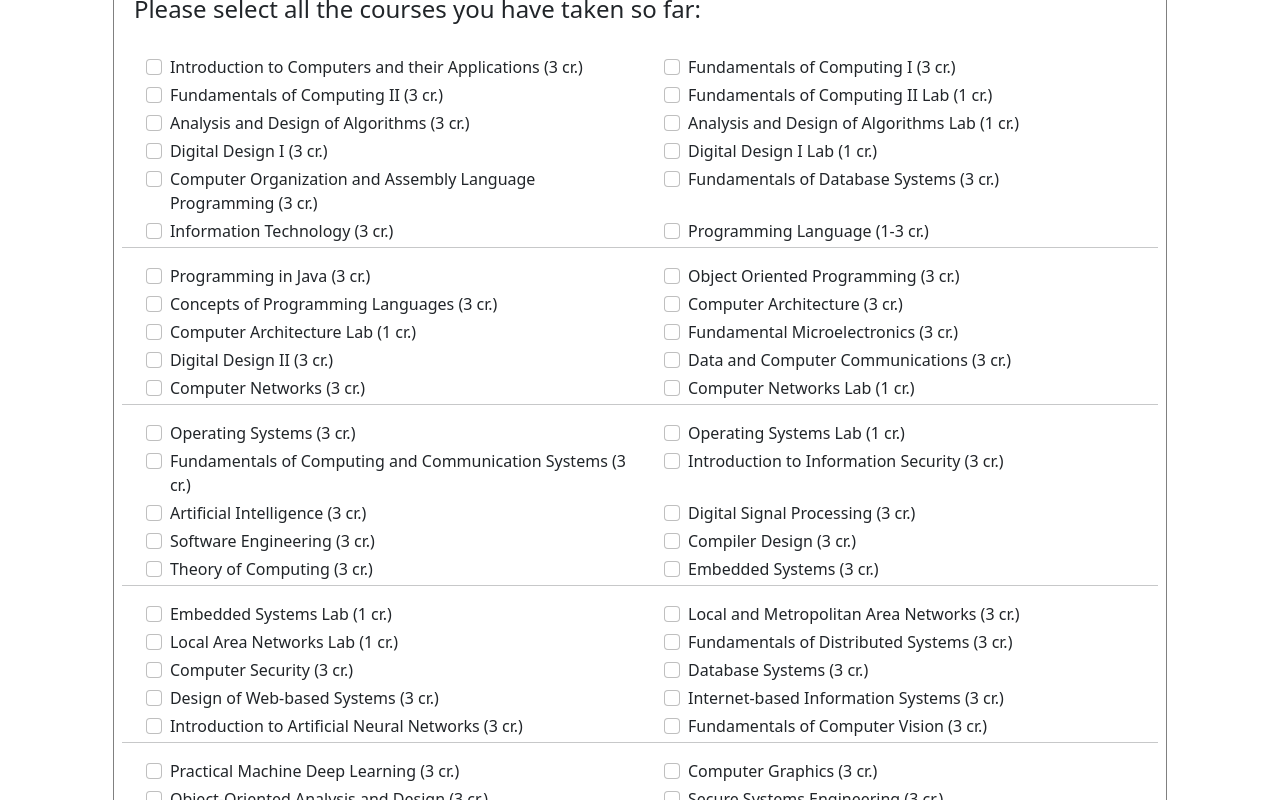
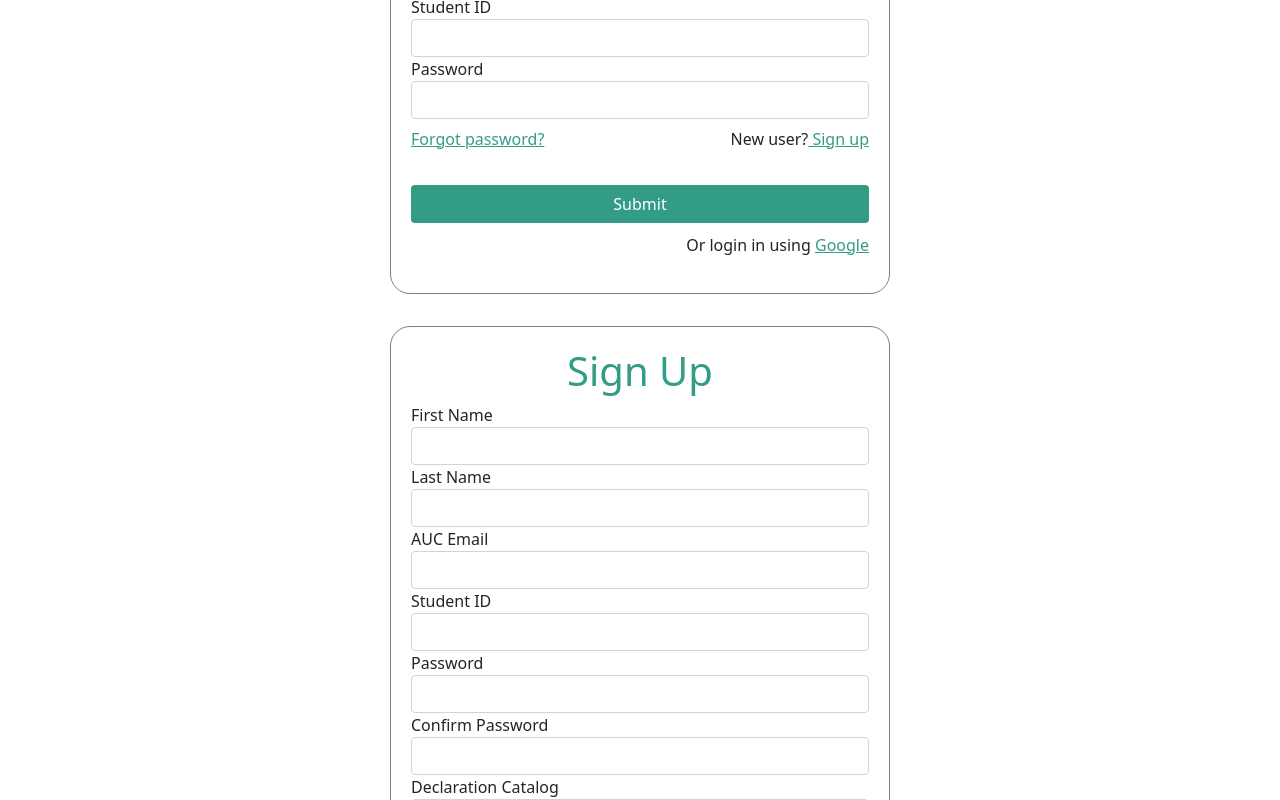
Before and after one commit to Advizly/Advisily, a React (Create React App) app in the folder frontend/automated-advising-system/: page / in a window 1280 px wide. Shown: the part 200-1000 px from the top of the page. Built offline with nearby package versions, Linux system fonts and the light colour scheme.

Commit message:
forms: some ui changes and adds aria-* for accessability

```diff
--- a/frontend/automated-advising-system/src/App.js
+++ b/frontend/automated-advising-system/src/App.js
@@ -1,7 +1,9 @@
 import "./App.css";
+import { BrowserRouter } from "react-router-dom";
+
 import NavBar from "./components/NavBar";
-import { BrowserRouter } from "react-router-dom";
-// import LoginForm from "./components/LoginForm";
+import LoginForm from "./components/LoginForm";
+import SignUpForm from "./components/SignupForm";
 import Footer from "./components/Footer";
 import CoursesForm from "./components/CoursesForm";
 
@@ -11,7 +13,8 @@ function App() {
       <div className="page-container">
         <NavBar />
         <main className="container content-wrapper">
-          {/* <LoginForm /> */}
+          <LoginForm />
+          <SignUpForm />
           <CoursesForm />
         </main>
         <Footer />
--- a/frontend/automated-advising-system/src/components/CoursesForm.jsx
+++ b/frontend/automated-advising-system/src/components/CoursesForm.jsx
@@ -8,7 +8,7 @@ const courses = getCourses();
 function CoursesForm(props) {
   const initialValues = { courses: [] };
   const validationSchema = Yup.object({
-    courses: Yup.array(),
+    courses: Yup.array().required(),
   });
 
   const groupCourses = (coursesPerRow = 2) => {
@@ -32,10 +32,10 @@ function CoursesForm(props) {
         {row.map((course) => {
           const courseId = course.courseLongNumber;
           return (
-            <div className="col form-check" key={courseId}>
+            <div className="col" key={courseId}>
               <FormCheckbox
                 label={course.courseTitle}
-                name={"courses"}
+                name="courses"
                 value={courseId}
               />
             </div>
@@ -48,6 +48,14 @@ function CoursesForm(props) {
     ));
   };
 
+  const handleSubmit = (values, { setSubmitting, ...others }) => {
+    console.log(values, others);
+
+    setInterval(() => {
+      setSubmitting(false);
+    }, 2000);
+  };
+
   const groupedCourses = groupCourses(2);
   return (
     <>
@@ -55,6 +63,7 @@ function CoursesForm(props) {
         initialValues={initialValues}
         validationSchema={validationSchema}
         title={"Courses Taken"}
+        onSubmit={handleSubmit}
       >
         <h4 className="strike-through">
           Please select all the courses you have taken so far:
--- a/frontend/automated-advising-system/src/components/LoginForm.jsx
+++ b/frontend/automated-advising-system/src/components/LoginForm.jsx
@@ -22,8 +22,18 @@ function LoginForm(props) {
         initialValues={initialValues}
         validationSchema={validationSchema}
       >
-        <FormInput label="Student ID" name="studentId" type="number" />
-        <FormInput label="Password" name="password" type="password" />
+        <FormInput
+          label="Student ID"
+          name="studentId"
+          type="number"
+          aria-required="true"
+        />
+        <FormInput
+          label="Password"
+          name="password"
+          type="password"
+          aria-required="true"
+        />
         <div className="d-flex my-2 ">
           <a href="/#">Forgot password?</a>
           <p className="ms-auto">
--- a/frontend/automated-advising-system/src/components/SignupForm.jsx
+++ b/frontend/automated-advising-system/src/components/SignupForm.jsx
@@ -1,5 +1,4 @@
 import React from "react";
-import { useState } from "react";
 import * as Yup from "yup";
 
 import { FormInput, Form, FormSelect } from "./common/form";
@@ -15,8 +14,6 @@ const catalogs = [
 ];
 
 const SignUpForm = () => {
-  const [selectCatalog, setSelectCatalog] = useState(null);
-
   const initialValues = {
     firstName: "",
     lastName: "",
@@ -46,16 +43,15 @@ const SignUpForm = () => {
       .min(100000000, "Studnet ID must be positive and consist of 9 digits")
       .max(999999999, "Studnet ID must consist of no more than 9 digits")
       .required("Student ID is required"),
-    catalog: Yup.string().required("Catalog is required"),
 
     password: Yup.string()
       .min(5)
       .matches(/^\S*$/, "Password can't contain spaces")
       .required("Password is required"),
-    passwordConfirmation: Yup.string().oneOf(
-      [Yup.ref("password"), null],
-      "Passwords must match"
-    ),
+    passwordConfirmation: Yup.string()
+      .required("Password Confirmation is required")
+      .oneOf([Yup.ref("password"), null], "Passwords don't match"),
+    catalog: Yup.string().required("You need to select a catalog"),
   });
 
   const onSubmit = (values) => {
@@ -69,17 +65,36 @@ const SignUpForm = () => {
       initialValues={initialValues}
       title="Sign Up"
     >
-      <FormInput label="First Name" name="firstName" />
-      <FormInput label="Last Name" name="lastName" />
-      <FormInput label="AUC Email " name="email" type="email" />
-      <FormInput label="Student ID" name="studentId" type="number" />
-      <FormInput label="Password" name="password" type="password" />
+      <FormInput label="First Name" name="firstName" aria-required="true" />
+      <FormInput label="Last Name" name="lastName" aria-required="true" />
+      <FormInput
+        label="AUC Email "
+        name="email"
+        type="email"
+        aria-required="true"
+      />
+      <FormInput
+        label="Student ID"
+        name="studentId"
+        type="number"
+        aria-required="true"
+      />
+      <FormInput
+        label="Password"
+        name="password"
+        type="password"
+        aria-required="true"
+      />
       <FormInput
         label="Confirm Password"
         name="passwordConfirmation"
         type="password"
       />
-      <FormSelect label="Declaration Catalog" name="catalog">
+      <FormSelect
+        label="Declaration Catalog"
+        name="catalog"
+        aria-required="true"
+      >
         <option value="" disabled>
           --select a catalog---
         </option>
--- a/frontend/automated-advising-system/src/components/common/form/FormCheckbox.jsx
+++ b/frontend/automated-advising-system/src/components/common/form/FormCheckbox.jsx
@@ -1,17 +1,18 @@
 import React from "react";
-import { Field } from "formik";
+import { Field, useField } from "formik";
+import ErrorMessage from "./FormError";
 
-function FormCheckbox({ label, name, ...rest }) {
+function FormCheckbox({ label, ...props }) {
+  const [field, meta] = useField(props);
+  const className = meta.error
+    ? "form-check-input is-invalid"
+    : " form-check-input";
+
   return (
     <div className="form-check">
-      <Field
-        type="checkbox"
-        id={name}
-        name={name}
-        {...rest}
-        className="form-check-input"
-      />
-      <label htmlFor={name}>{label}</label>
+      <label htmlFor={props.name}>{label}</label>
+      <input type="checkbox" className={className} {...field} {...props} />
+      {<ErrorMessage error={meta.error} visible={meta.error && meta.touched} />}
     </div>
   );
 }
--- a/frontend/automated-advising-system/src/components/common/form/FormInput.jsx
+++ b/frontend/automated-advising-system/src/components/common/form/FormInput.jsx
@@ -4,12 +4,18 @@ import ErrorMessage from "./FormError";
 
 function FormInput({ label, ...props }) {
   const [field, meta] = useField(props);
-
+  const className =
+    meta.error && meta.touched ? "form-control is-invalid" : "form-control";
   return (
     <>
       <div className="form-group">
         <label htmlFor={props.name || props.id}>{label}</label>
-        <input className="form-control" {...field} {...props} />
+        <input
+          className={className}
+          aria-invalid={meta.error}
+          {...field}
+          {...props}
+        />
       </div>
       <ErrorMessage error={meta.error} visible={meta.touched && meta.error} />
     </>
--- a/frontend/automated-advising-system/src/components/common/form/FormSelect.jsx
+++ b/frontend/automated-advising-system/src/components/common/form/FormSelect.jsx
@@ -1,15 +1,17 @@
+import React from "react";
 import { useField } from "formik";
-import React from "react";
 import ErrorMessage from "./FormError";
 
 function FormSelect({ label, ...props }) {
   const [field, meta] = useField(props);
+  const className =
+    meta.error && meta.touched ? "form-control is-invalid" : "form-control";
 
   return (
     <>
       <div className="form-group">
-        <label>Declaration Catalog</label>
-        <select className="form-control" {...field} {...props} />
+        <label>{label}</label>
+        <select className={className} {...field} {...props} />
       </div>
 
       <ErrorMessage error={meta.error} visible={meta.touched && meta.error} />
--- a/frontend/automated-advising-system/src/components/common/form/SubmitButton.jsx
+++ b/frontend/automated-advising-system/src/components/common/form/SubmitButton.jsx
@@ -2,8 +2,9 @@ import { useFormikContext } from "formik";
 import React from "react";
 
 function SubmitButton(props) {
-  const { isSubmitting, isValid, dirty, touched } = useFormikContext();
-  console.log(isSubmitting);
+  const { isSubmitting, isValid, dirty, touched, ...others } =
+    useFormikContext();
+  console.log(others);
   return (
     <button
       disabled={isSubmitting || !isValid}
--- a/frontend/automated-advising-system/src/components/common/nav/Nav.jsx
+++ b/frontend/automated-advising-system/src/components/common/nav/Nav.jsx
@@ -3,7 +3,7 @@ import NavBrand from "./NavBrand";
 
 function Nav({ children }) {
   return (
-    <nav className="navbar app-header sticky-top navbar-expand-lg navbar-dark ">
+    <nav className="navbar app-header  navbar-expand-lg navbar-dark ">
       <NavBrand />
 
       <div className="collapse navbar-collapse">{children}</div>
```
Also changed, not shown: 1 other file (tests, documents, lock files or other folders).
